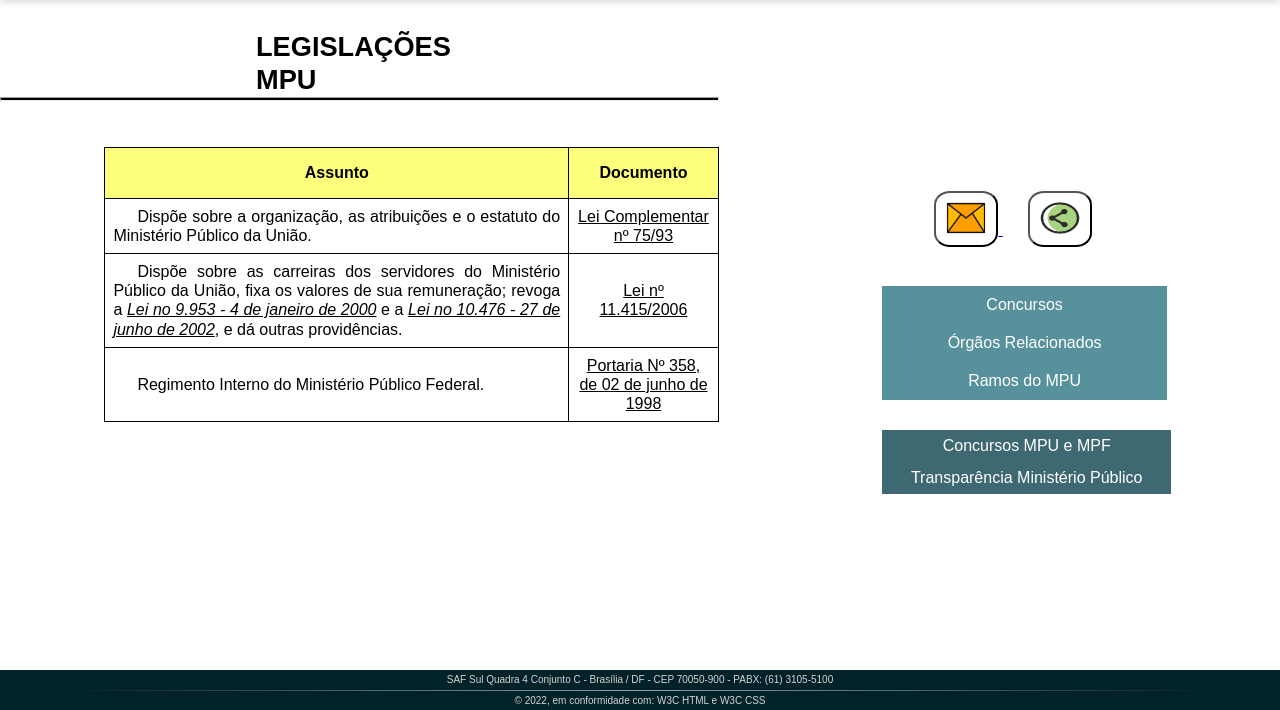
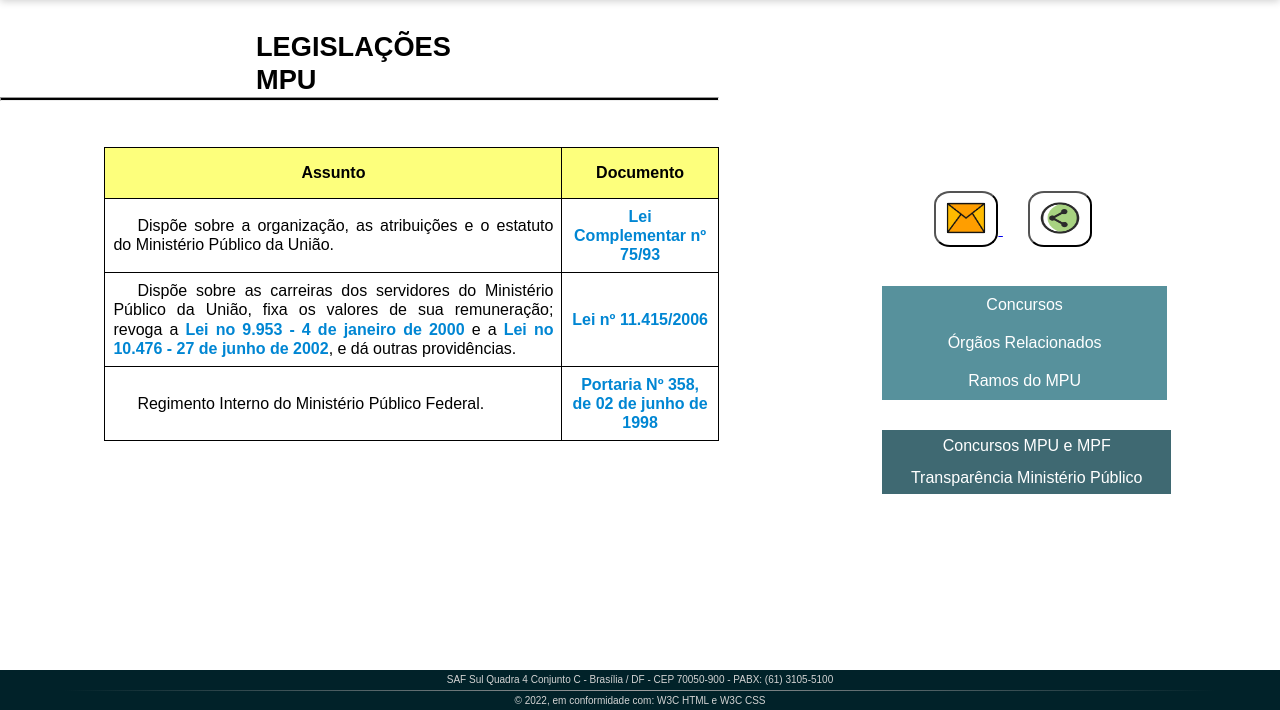
Before and after one commit to melissaturbano/ProjetoAW1, a plain HTML site: page HTML/legislacao.html in a window 1280 px wide. Shown: the part 90-800 px from the top of the page. Drawn offline with Linux system fonts and the light colour scheme.

Commit message:
unico css: style links legislacao

```diff
--- a/CSS/Style.css
+++ b/CSS/Style.css
@@ -839,12 +839,23 @@
     text-align: center;
 }
 
-#conteudo_tabela_assunto a {
-    font-style: italic;
-}
-
+
+/*Links*/
 #conteudo_tabela_assunto a, #conteudo_tabela_doc a {
-    color: #000000;
+    text-decoration: none;
+    font-weight: bold;
+}
+#conteudo_tabela_assunto a:link, #conteudo_tabela_doc a:link {
+    color: #0086d3;
+}
+#conteudo_tabela_assunto a:visited, #conteudo_tabela_doc a:visited{
+    color: #9700d3;
+}
+#conteudo_tabela_assunto a:hover, #conteudo_tabela_doc a:hover {
+    color: #014e7a;
+}
+#conteudo_tabela_assunto a:active, #conteudo_tabela_doc a:active {
+    color: #002941;
 }
 
 
```
Also changed, not shown: HTML/contato.html (line endings or trailing spaces).
